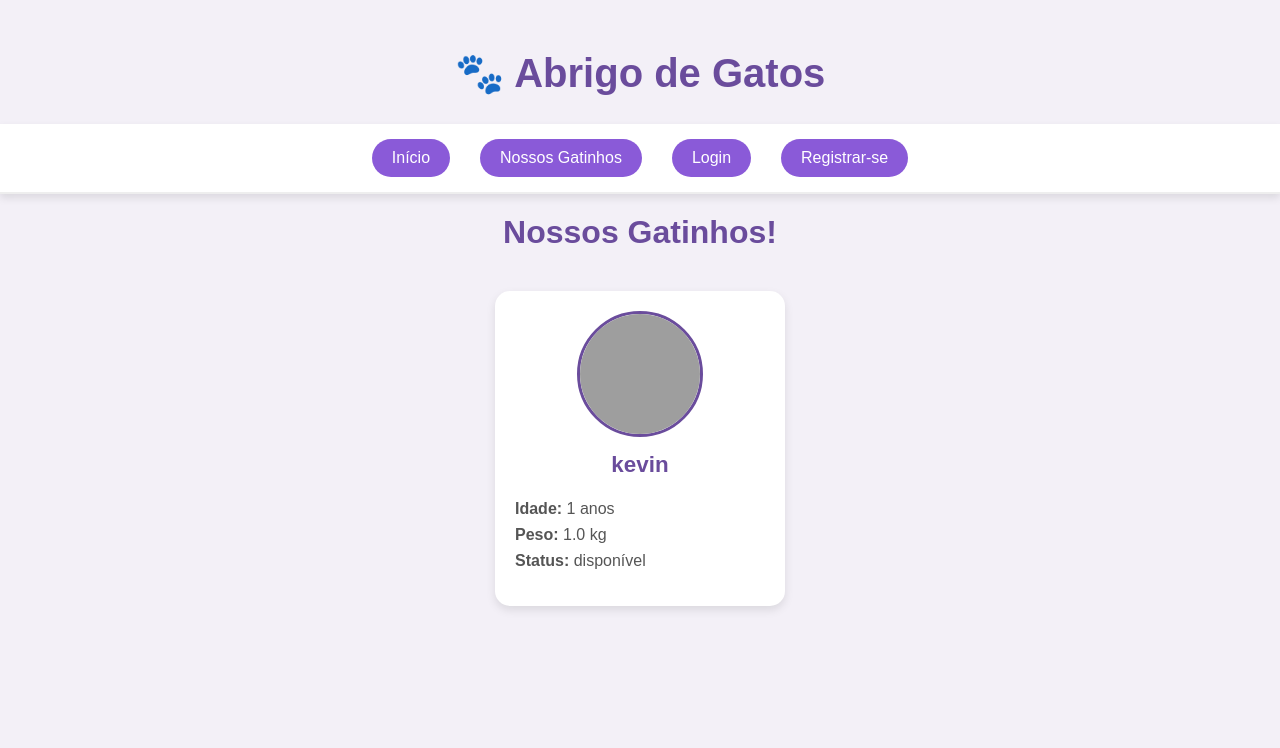
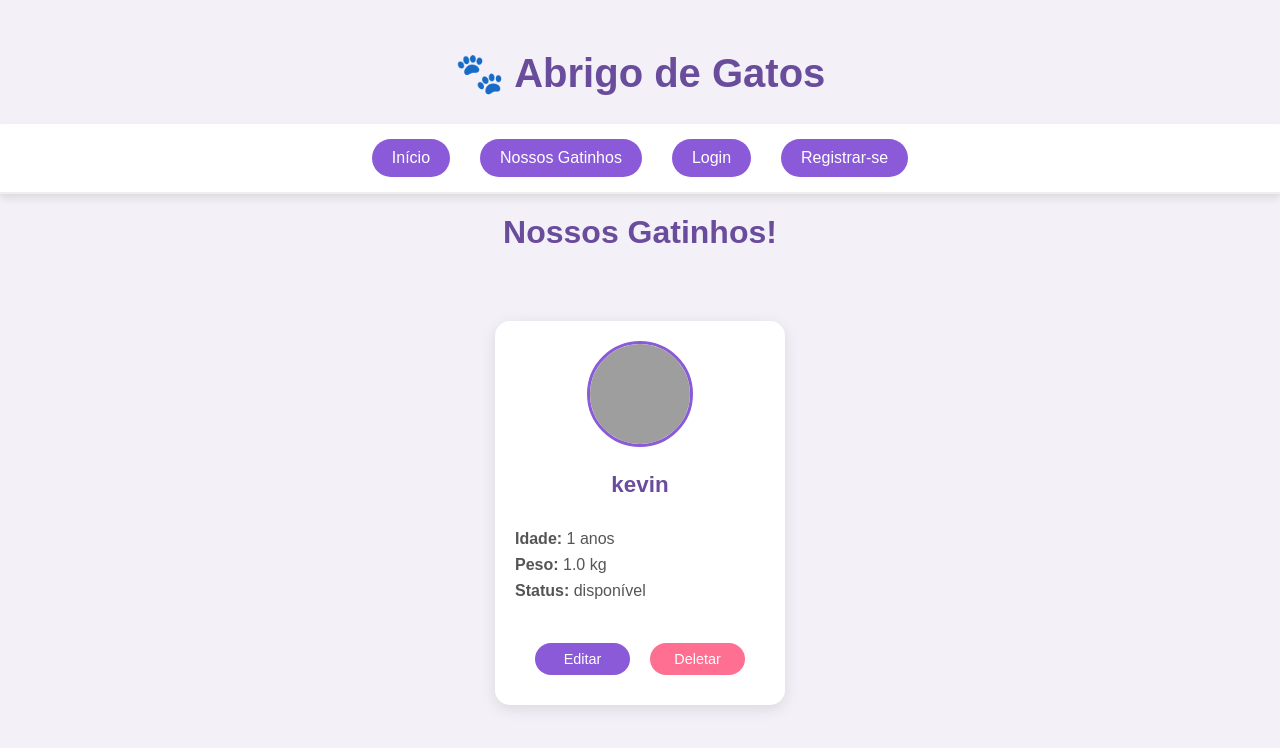
Before and after one commit to marianacondef/abrigo-de-gatos, a Flask app: page /gatos in a window 1280 px wide. Shown: the top 748 px of the page. Run offline with Flask 3, Linux system fonts and the light colour scheme; grey boxes are pictures that could not be loaded.

Commit message:
feat: adicionado botões para edição e exclusão dos gatos.

```diff
--- a/app/routes.py
+++ b/app/routes.py
@@ -130,10 +130,10 @@ def editar_gato(id):
         gato.peso = request.form['peso']
         gato.chip = request.form['chip']
         gato.status = request.form['status']
-        gato.imagem = request.form['imagem']
+        gato.imagem = request.form.get('imagem', gato.imagem)
 
         db.session.commit()
-        return redirect(url_for('main.listar_gatos'))
+        return redirect(url_for('main.lista_gatos'))
 
     return render_template('formulario_gato.html', gato=gato)
 
@@ -144,4 +144,4 @@ def deletar_gato(id):
     gato = Gato.query.get_or_404(id) # Vai retornar um erro de 404 se o gato não existir na base
     db.session.delete(gato)
     db.session.commit()
-    return redirect(url_for('main.listar_gatos'))
+    return redirect(url_for('main.lista_gatos'))
--- a/app/static/style.css
+++ b/app/static/style.css
@@ -20,7 +20,7 @@ a {
     padding: 10px 20px;
     border-radius: 25px;
     background-color: #8a5ad8;
-    margin: 110px;
+    margin: 10px;
     font-size: 1.2em;
     transition: background-color 0.3s ease;
 }
@@ -245,3 +245,160 @@ button:hover {
 .gato-card:hover .profile-image {
     transform: scale(1.05);
 }
+
+/* Container dos cards */
+.gato-container {
+    display: flex;
+    flex-wrap: wrap;
+    justify-content: center;
+    gap: 30px;
+    padding: 30px 0;
+}
+
+/* Estilo dos cards dos gatos */
+.gato-card {
+    background-color: white;
+    border-radius: 15px;
+    padding: 20px;
+    width: 250px;
+    box-shadow: 0 4px 15px rgba(0, 0, 0, 0.1);
+    text-align: center;
+    display: flex;
+    flex-direction: column;
+    justify-content: space-between;
+}
+
+/* Imagem circular */
+.profile-image {
+    width: 100px;
+    height: 100px;
+    object-fit: cover;
+    border-radius: 50%;
+    border: 3px solid #8a5ad8;
+    margin-bottom: 10px;
+}
+
+/* Lista com informações do gato */
+.gato-info {
+    list-style: none;
+    padding: 0;
+    margin: 10px 0;
+    text-align: left;
+}
+
+/* Ações (botões de editar/deletar) alinhadas lado a lado */
+.gato-acoes {
+    display: flex;
+    justify-content: space-between;
+    margin-top: 15px;
+    padding: 0 10px;
+    width: 100%;
+    box-sizing: border-box;
+}
+
+/* Botões */
+.btn-editar, .btn-deletar {
+    padding: 8px 15px;
+    border-radius: 25px;
+    font-weight: 500;
+    cursor: pointer;
+    transition: background-color 0.3s ease, transform 0.2s ease;
+    font-size: 0.9em;
+    width: 48%;
+    text-align: center;
+    border: none;
+}
+
+.btn-editar {
+    background-color: #8a5ad8;
+    color: white;
+    text-decoration: none;
+    display: inline-block;
+}
+
+.btn-editar:hover {
+    background-color: #6a4c9c;
+    transform: translateY(-2px);
+}
+
+.btn-deletar {
+    background-color: #ff6f91;
+    color: white;
+    text-decoration: none;
+    display: inline-block;
+}
+
+.btn-deletar:hover {
+    background-color: #e05c7a;
+    transform: translateY(-2px);
+}
+
+/* Estilos para o modal de confirmação */
+.modal {
+    display: none;
+    position: fixed;
+    top: 0;
+    left: 0;
+    width: 100%;
+    height: 100%;
+    background-color: rgba(0, 0, 0, 0.5);
+    justify-content: center;
+    align-items: center;
+    z-index: 1000;
+}
+
+.modal-content {
+    background-color: white;
+    padding: 25px;
+    border-radius: 15px;
+    width: 90%;
+    max-width: 400px;
+    box-shadow: 0 4px 10px rgba(0, 0, 0, 0.2);
+    text-align: center;
+}
+
+.modal-content h3 {
+    margin-top: 0;
+    color: #6a4c9c;
+    font-size: 1.4em;
+}
+
+.modal-content p {
+    color: #555;
+    margin-bottom: 20px;
+}
+
+.modal-acoes {
+    display: flex;
+    justify-content: center;
+    gap: 15px;
+    margin-top: 20px;
+}
+
+.btn-confirmar, .btn-cancelar {
+    padding: 10px 20px;
+    border-radius: 25px;
+    font-weight: 500;
+    cursor: pointer;
+    border: none;
+    transition: background-color 0.3s ease;
+    font-size: 1em;
+}
+
+.btn-confirmar {
+    background-color: #ff6f91;
+    color: white;
+}
+
+.btn-cancelar {
+    background-color: #c6b8dd;
+    color: white;
+}
+
+.btn-confirmar:hover {
+    background-color: #e05c7a;
+}
+
+.btn-cancelar:hover {
+    background-color: #be9cf4;
+}
--- a/app/templates/gatos.html
+++ b/app/templates/gatos.html
@@ -15,7 +15,67 @@
                     <li><strong>Peso:</strong> {{ gato.peso }} kg</li>
                     <li><strong>Status:</strong> {{ gato.status }}</li>
                 </ul>
+                <div class="gato-acoes">
+                    <a href="{{ url_for('main.editar_gato', id=gato.id) }}" class="btn-editar">Editar</a>
+                    <a type="button" class="btn-deletar" onclick="confirmarExclusao({{ gato.id }})">Deletar</a>
+                </div>
             </div>
         {% endfor %}
     </div>
+
+    <!-- Formulário oculto para envio do metodo POST -->
+    <form id="form-deletar" method="POST" style="display: none;">
+        <!-- O CSRF token é importante para proteção contra ataques CSRF -->
+        {% if csrf_token %}
+            <input type="hidden" name="csrf_token" value="{{ csrf_token() }}">
+        {% endif %}
+    </form>
+
+    <!-- Modal de confirmação de exclusão -->
+    <div id="modal-confirmacao" class="modal">
+        <div class="modal-content">
+            <h3>Confirmar Exclusão</h3>
+            <p>Tem certeza que deseja excluir este gato?</p>
+            <div class="modal-acoes">
+                <button id="btn-confirmar" class="btn-confirmar">Sim, excluir</button>
+                <button id="btn-cancelar" class="btn-cancelar">Cancelar</button>
+            </div>
+        </div>
+    </div>
+
+    <script>
+        let gatoIdParaExcluir = null;
+        const modal = document.getElementById('modal-confirmacao');
+        const btnConfirmar = document.getElementById('btn-confirmar');
+        const btnCancelar = document.getElementById('btn-cancelar');
+        const formDeletar = document.getElementById('form-deletar');
+
+        function confirmarExclusao(id) {
+            gatoIdParaExcluir = id;
+            modal.style.display = 'flex';
+        }
+
+        btnConfirmar.addEventListener('click', function() {
+            if (gatoIdParaExcluir) {
+                // Configura o formulário para enviar para a URL correta
+                formDeletar.action = "{{ url_for('main.deletar_gato', id=0) }}".replace('0', gatoIdParaExcluir);
+                // Envia o formulário usando metodo POST
+                formDeletar.submit();
+            }
+            modal.style.display = 'none';
+        });
+
+        btnCancelar.addEventListener('click', function() {
+            modal.style.display = 'none';
+            gatoIdParaExcluir = null;
+        });
+
+        // Fechar o modal se clicar fora dele
+        window.addEventListener('click', function(event) {
+            if (event.target == modal) {
+                modal.style.display = 'none';
+                gatoIdParaExcluir = null;
+            }
+        });
+    </script>
 {% endblock %}
```
Also changed, not shown: abrigo.db.
